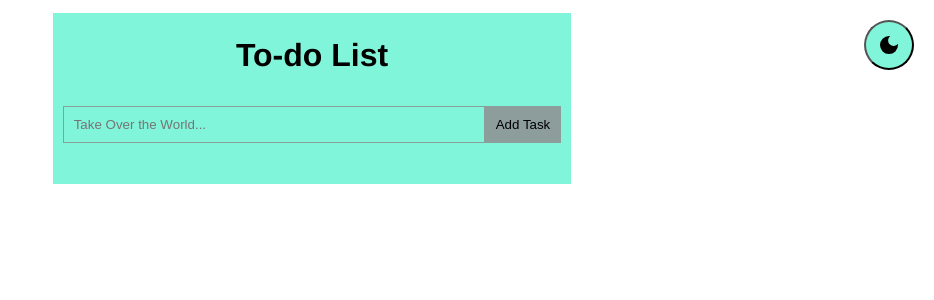
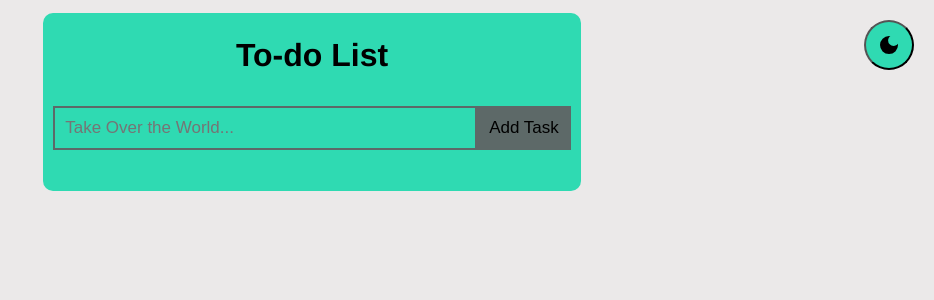
Before and after one commit to christinakanyongolo/reacttodo, a React (Create React App) app: page / in a window 1280 px wide. Shown: the top 300 px of the page, without its empty margins (346-1280 px from the left). Built offline with nearby package versions, Linux system fonts and the light colour scheme.

Commit message:
Dark mode styling changes

```diff
--- a/src/App.css
+++ b/src/App.css
@@ -1,23 +1,24 @@
 
 :root{
-  --base-color: white;
-  --base-variant: #81f5da;
+  --base-color: #ebe9e9f7;
+  --base-variant: #2fdab2;
   --text-color: black;
-  --input-color: rgb(140, 157, 155) ;
+  --input-color: rgb(93, 105, 104) ;
 
 }
 
 .darkmode{
-  --base-color: #037258;
+  --base-color: #02392c;
   --base-variant: black;
-  --text-color: white;
-  --input-color: rgb(23, 188, 157) ;
+  --text-color: rgb(253, 255, 255);
+  --input-color: rgb(26, 167, 141) ;
 
 
 }
 
 h1{
-  color: var(--text-color)
+  color: var(--text-color);
+  border: 2px var(--text-color);
 }
 
 #theme-switch{
@@ -75,7 +76,8 @@ body {
   text-align: center;
   padding-top: 3px;
   padding-bottom: 20px;
-  color: var(--text-color)
+  color: var(--text-color);
+  border-radius: 10px;
 
 }
 
@@ -85,7 +87,7 @@ body {
   align-items: center;
   background: var(--input-color);
   color: var(--text-color);
-  width: 70%;
+  width: 80%;
   padding: 0px;
   margin-left: auto;
   margin-right: auto;
@@ -102,21 +104,25 @@ body {
   .TodoInput{
   outline: none;
   background: none;
-  border: 1px solid var(--input-color);
+  border: 2px solid var(--input-color);
   padding: 10px;
   margin-top: 10px;
   margin-bottom: 20px;
   width: 400px;
   color: var(--text-color);
+  font-size: 17px;
+  margin-left: auto;
+  margin-right: auto;
   }
 
   .TodoButton{
     background: var(--input-color);
     color: var(--text-color);
-    padding: 11px;
+    padding: 12px;
     cursor: pointer;
     border: none;
     border-radius: 0px;
+    font-size: 17px;
 
   }
 
@@ -128,6 +134,7 @@ body {
     color: var(--text-color);
     margin-top: 10px;
     margin-bottom: 10px;
+    border-radius: 10px;
 
   }
 
```
